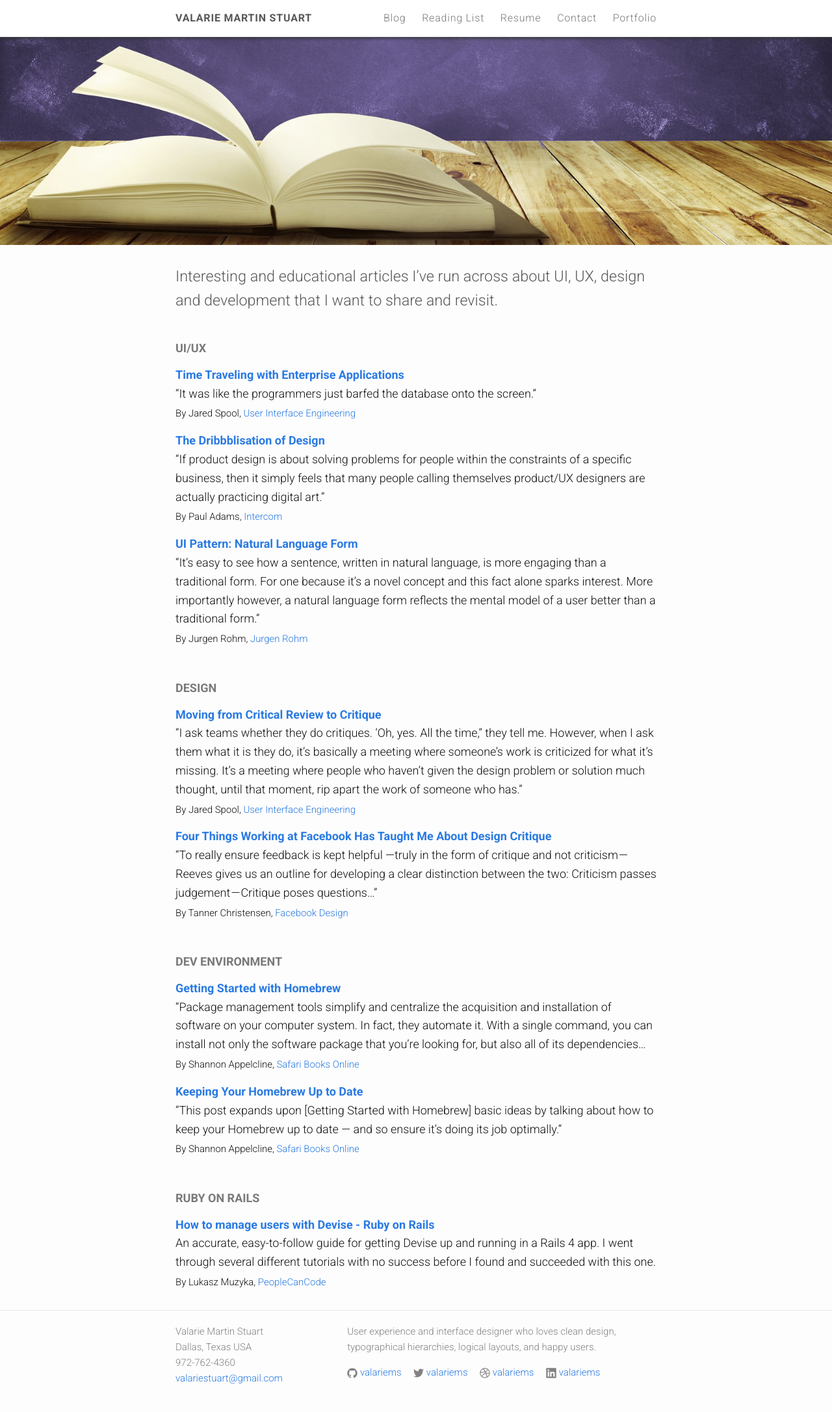
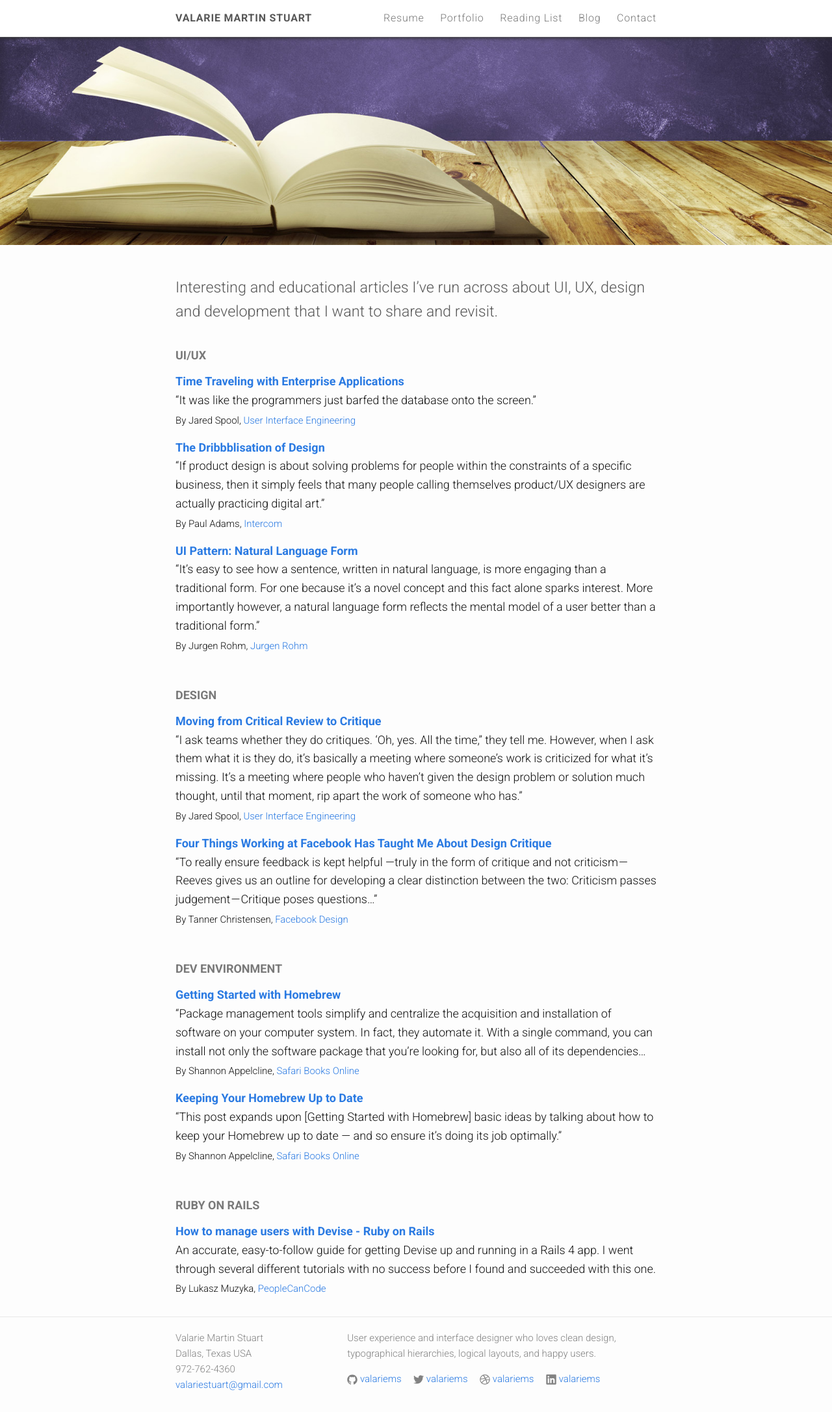
Before and after one commit to valariems/valariems.github.io, a Jekyll site: the page built from reading-list.md, in a window 1280 px wide. Shown: the whole page at 65% size. Built offline with Jekyll 4.4.1, drawn with Linux system fonts in a browser that asks for light colours; nearby versions of some CDN libraries.

Commit message:
Type on resume and fallout.

```diff
--- a/_layouts/resume.html
+++ b/_layouts/resume.html
@@ -8,4 +8,8 @@
     {{ content }}
   </div>
 
+  <button type="submit" onclick="window.open('/assets/files/valariemartinstuart-resume.pdf')">
+    Download as PDF
+  </button>
+
 </article>
--- a/blog.html
+++ b/blog.html
@@ -2,7 +2,7 @@
 layout: default
 title: Blog
 permalink: /blog/
-order: 1
+order: 4
 ---
 
 <ul class="post-list">
--- a/css/custom.scss
+++ b/css/custom.scss
@@ -267,7 +267,7 @@
     padding: 2em 0 0;
     text-transform: uppercase;
     &:first-of-type {
-      padding-top: 0;
+      padding-top: 2em;
     }
   }
   h3 {
@@ -278,6 +278,9 @@
   }
   p {
     margin-bottom: 5px;
+    &:first-of-type {
+      margin: 2em 0 0 0;
+    }
   }
 }
 
--- a/portfolio.html
+++ b/portfolio.html
@@ -2,7 +2,7 @@
 layout: default
 title: Portfolio
 permalink: /portfolio/
-order: 5
+order: 2
 ---
 
 <article class="resume portfolio">
--- a/reading-list.md
+++ b/reading-list.md
@@ -3,12 +3,10 @@
 title: Reading List
 permalink: /reading-list/
 hero: /assets/images/reading-list.jpg
-order: 2
+order: 3
 ---
 
 Interesting and educational articles I've run across about UI, UX, design and development that I want to share and revisit.
-<br>
-<br>
 
 ## UI/UX
 
```
Also changed, not shown: resume.md (+1 -4 lines).
